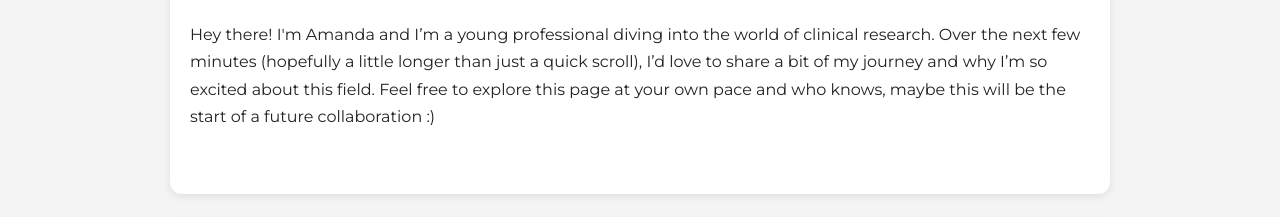
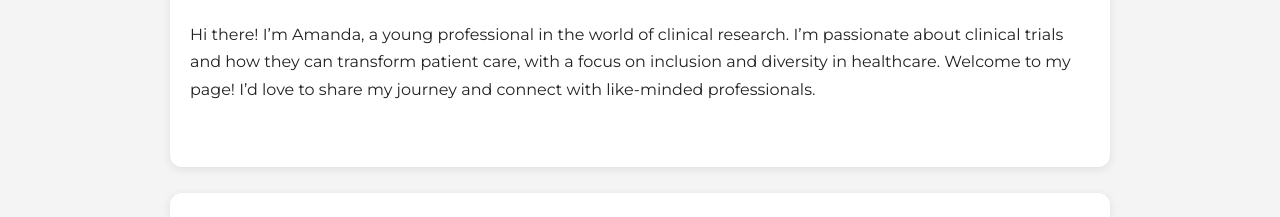
Before and after one commit to amandahi1031/Personal-website, a plain HTML site: page index.html in a window 1280 px wide. Shown: the part 551-768 px from the top of the page. Drawn offline with Linux system fonts and the light colour scheme.

Commit message:
Update index.html

```diff
--- a/index.html
+++ b/index.html
@@ -270,7 +270,7 @@
   <section id="about">
     <h2>About Me</h2>
     <p>
-      Hey there! I'm Amanda and I’m a young professional diving into the world of clinical research. Over the next few minutes (hopefully a little longer than just a quick scroll), I’d love to share a bit of my journey and why I’m so excited about this field. Feel free to explore this page at your own pace and who knows, maybe this will be the start of a future collaboration :)
+      Hi there! I’m Amanda, a young professional in the world of clinical research. I’m passionate about clinical trials and how they can transform patient care, with a focus on inclusion and diversity in healthcare. Welcome to my page! I’d love to share my journey and connect with like-minded professionals.
     </p>
   </section>
 
```
